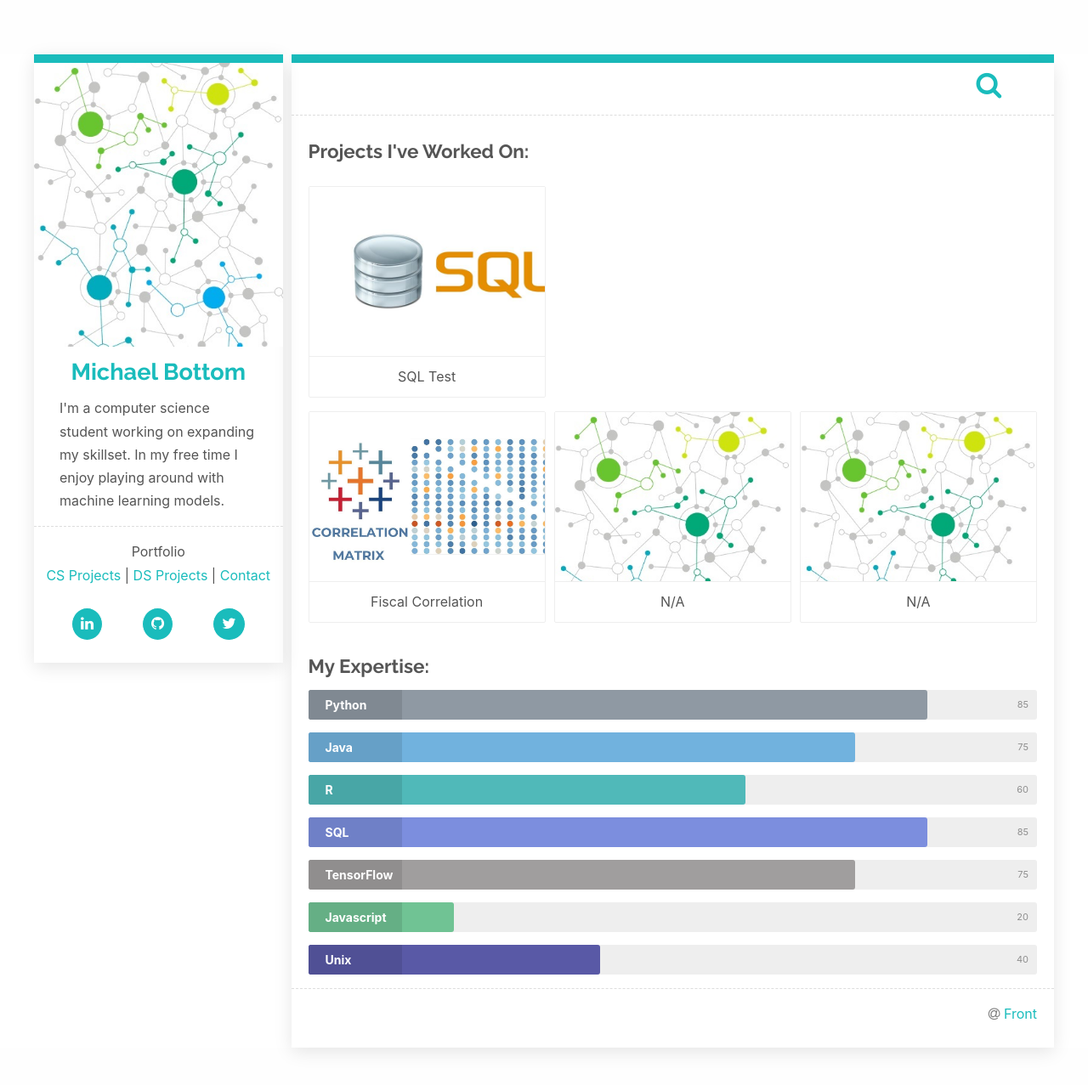
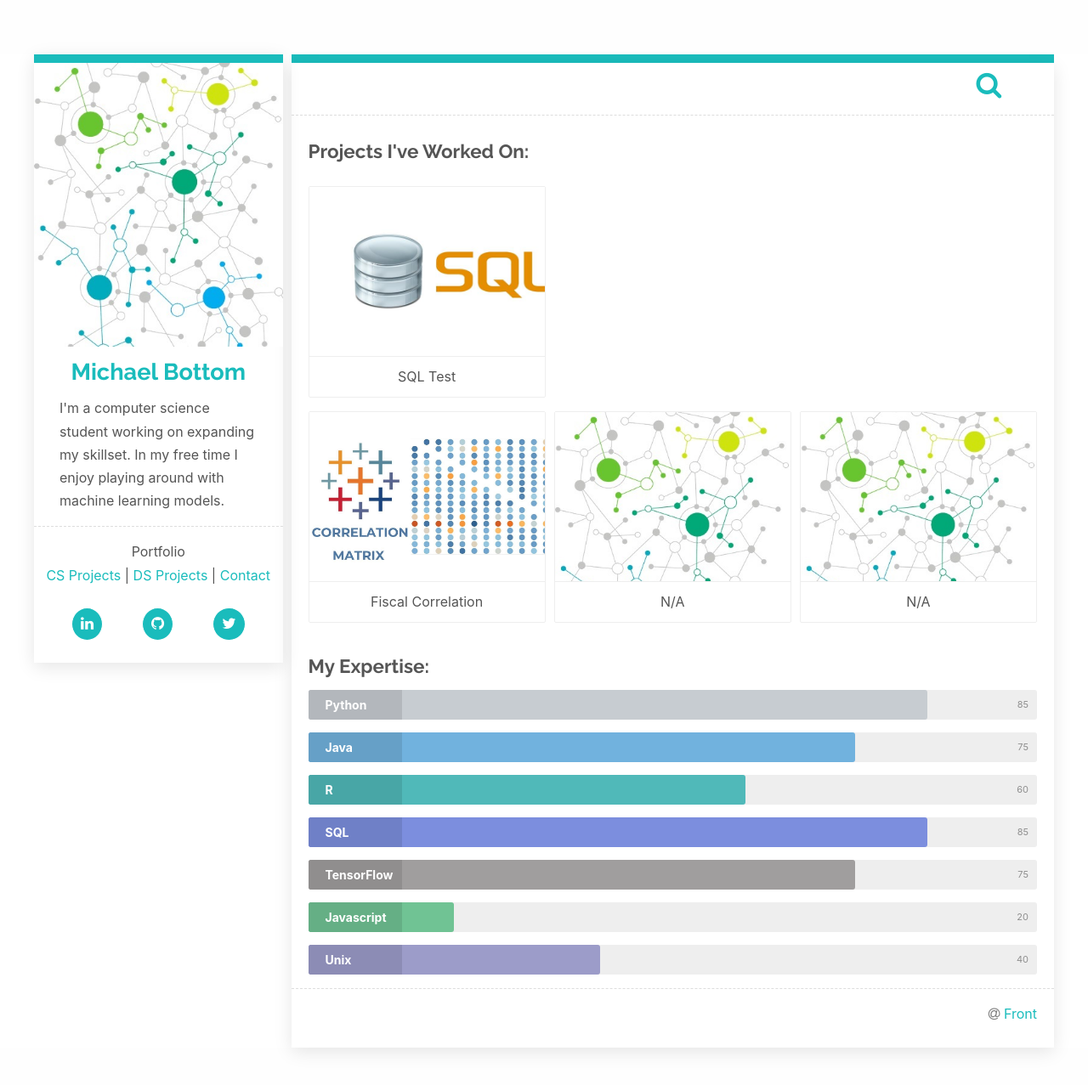
Before and after one commit to MLBott/home, a Jekyll site: the page built from index.html, in a window 1280 px wide and 1297 px high. Shown: the top 1277 px of the window at 85% size. Built offline with Jekyll 4.4.1, drawn with Linux system fonts in a browser that asks for light colours; nearby versions of some CDN libraries.

Commit message:
Update main.yml

```diff
--- a/_data/main.yml
+++ b/_data/main.yml
@@ -1,7 +1,7 @@
 expertise:
   - title: Python
     level: 85
-    color: rgb(143, 153, 163)
+    color: rgb(199, 204, 209)
 
   - title: Java
     level: 75
@@ -25,7 +25,7 @@ expertise:
 
   - title: Unix
     level: 40
-    color: rgb(89, 89, 166)
+    color: rgb(156, 156, 201)
 
 
 projects:
```
